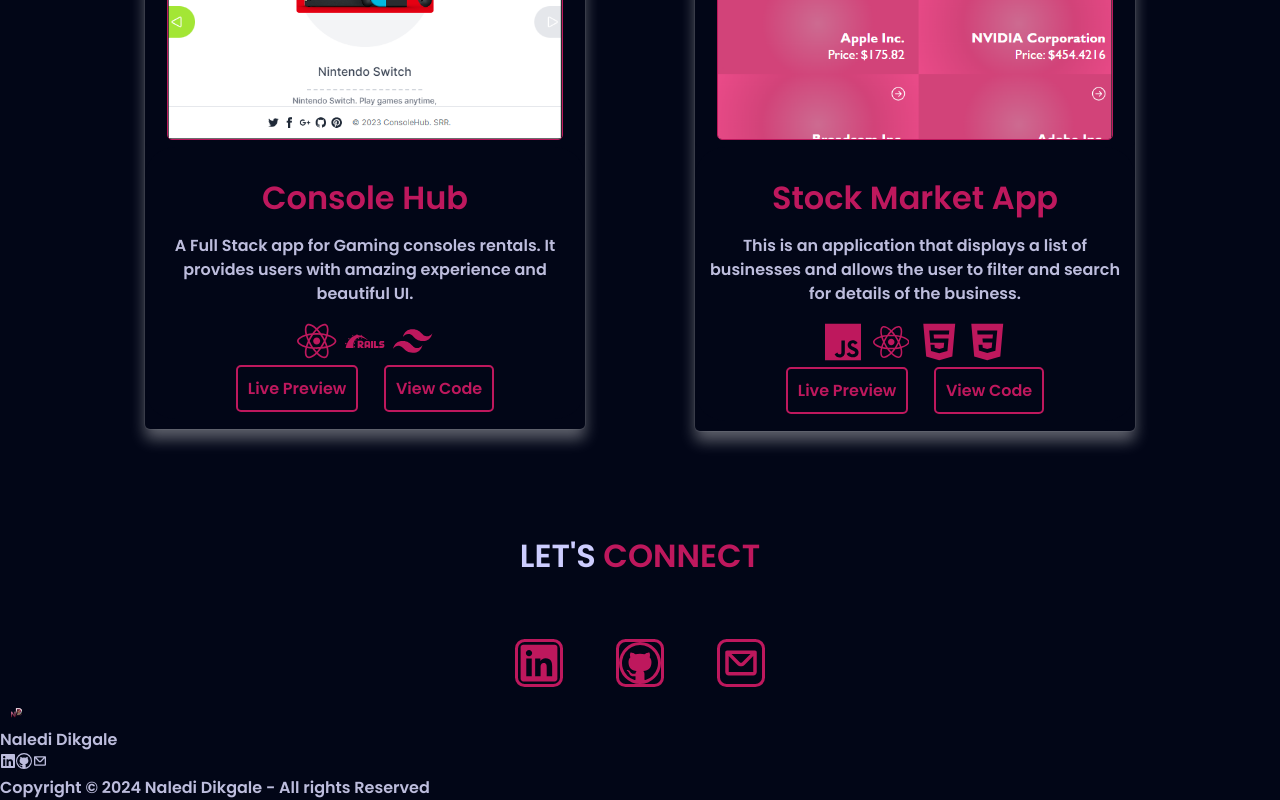
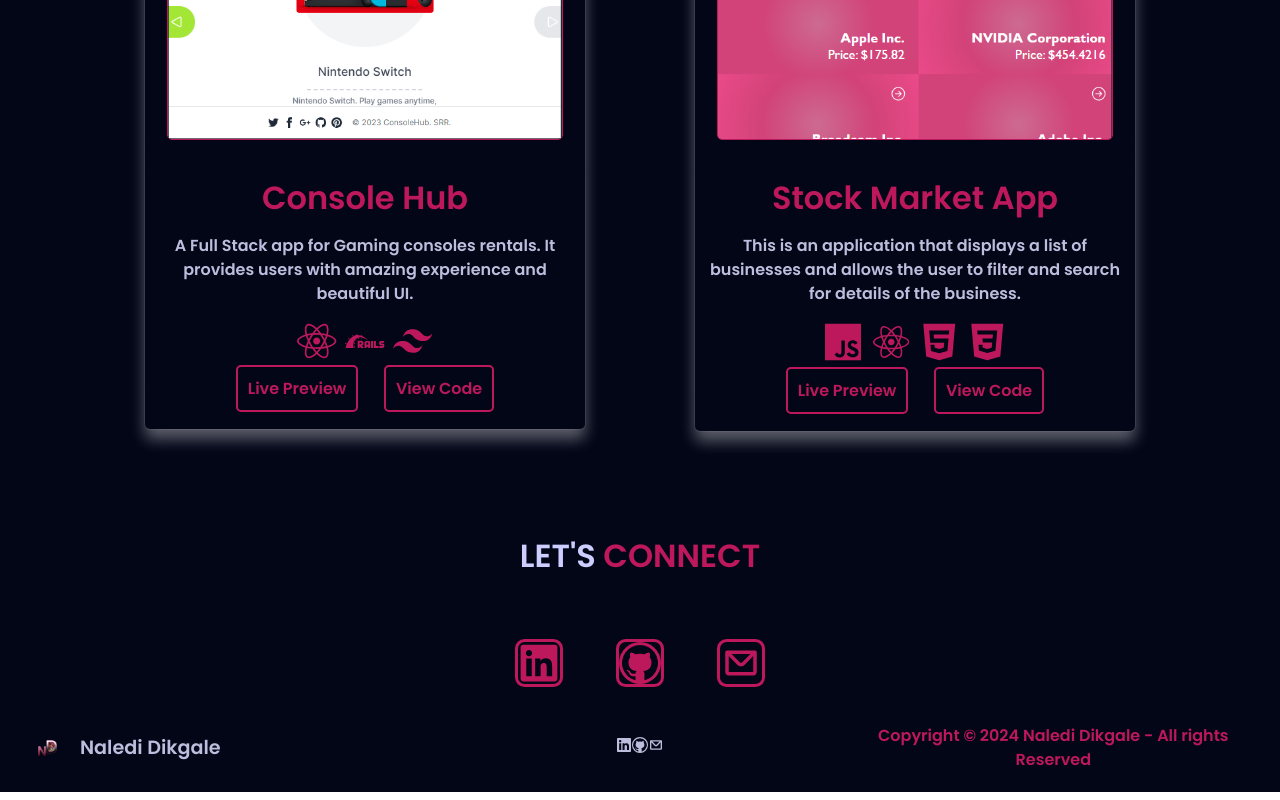
Before and after one commit to Naledi-Dikgale/my-portfolio-v2, a React (Vite) app: page / in a window 1280 px wide. Shown: the part 3482-4282 px from the top of the page. Built offline with nearby package versions, Linux system fonts and the light colour scheme.

Commit message:
Update footer

```diff
--- a/src/Components/Footer/Footer.css
+++ b/src/Components/Footer/Footer.css
@@ -1,4 +1,4 @@
-.footer {
+/* .footer {
   text-align: center;
   color: var(--clr-primary);
 }
@@ -17,4 +17,47 @@
     border-radius: 0;
     margin-bottom: 0;
   }
+} */
+
+.footer-container {
+  display: flex;
+  justify-content: space-between;
+  align-items: center;
+  background-color: var(--clr-background);
+  padding: 20px;
 }
+
+.footer-section {
+  flex: 1;
+}
+
+.logo-section {
+  display: flex;
+  align-items: center;
+}
+
+.logo {
+  width: 50px; /* Adjust according to your design */
+  height: auto;
+  margin-right: 10px;
+}
+
+.company-name {
+  font-size: 1.2rem; /* Adjust font size as needed */
+}
+
+.social-links {
+  display: flex;
+  justify-content: center;
+}
+
+.social-link {
+  margin: 0 5px;
+  font-size: 1.5rem; /* Adjust font size as needed */
+  color: var(--clr-primary);
+}
+
+.copyright {
+  text-align: center;
+  color: var(--clr-primary);
+}
```
